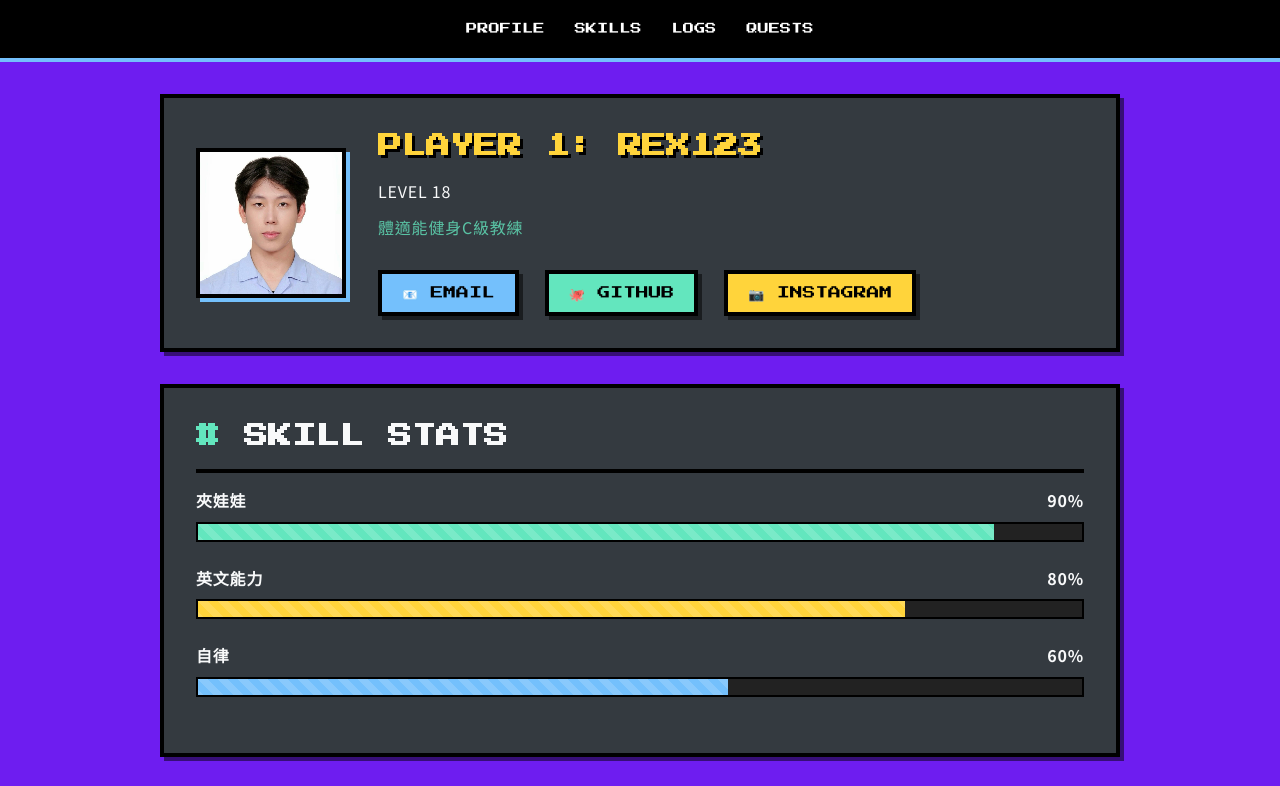
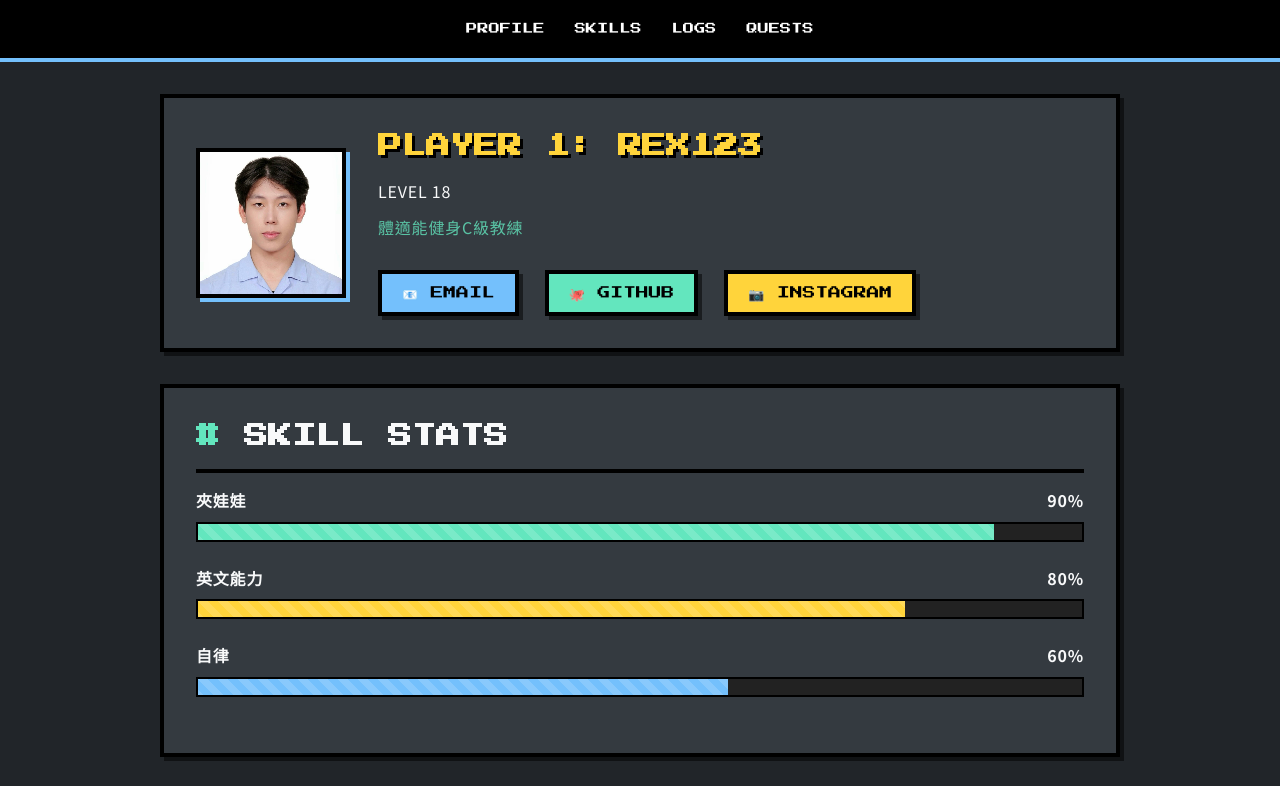
Before and after one commit to rex769/my-about-page, a plain HTML site: page index.html in a window 1280 px wide. Shown: the top 786 px of the page. Drawn offline with Linux system fonts and the light colour scheme.

Commit message:
Revert "change css"
This reverts commit 9772ae6e7407126b4f30938ee3b1f5fb58ac1dbd.

```diff
--- a/style.css
+++ b/style.css
@@ -1,6 +1,6 @@
 /* --- 核心變數 --- */
 :root {
-    --bg-color: #6e1df0;
+    --bg-color: #212529;
     --card-bg: #343a40;
     --text-color: #f8f9fa;
     --accent-color: #74c0fc;     /* 亮藍色 */
```
